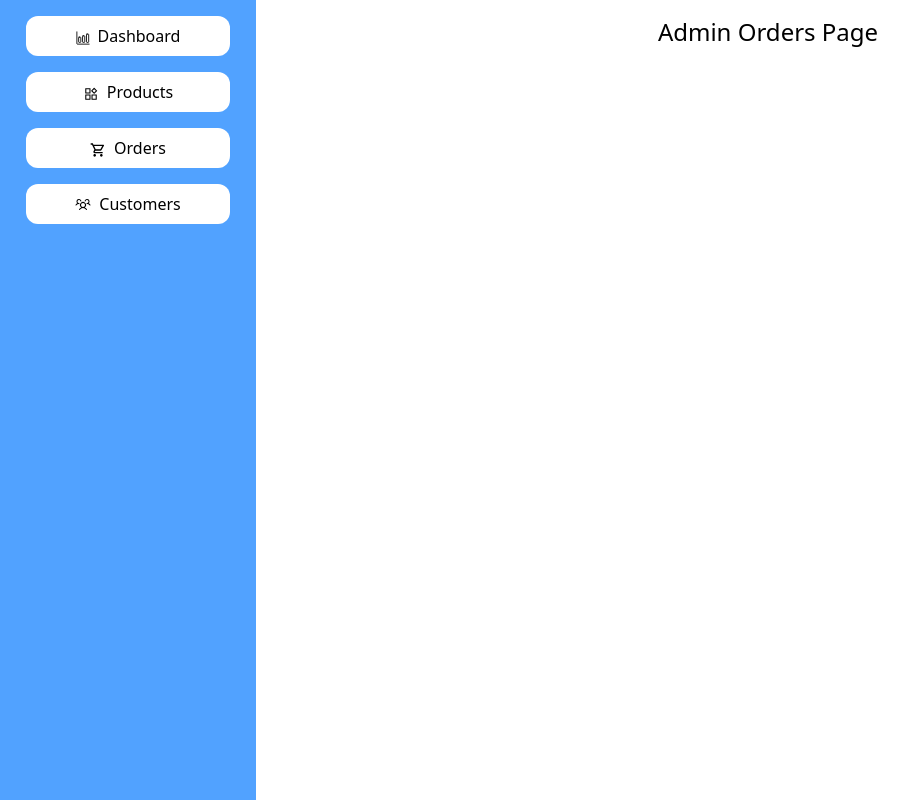
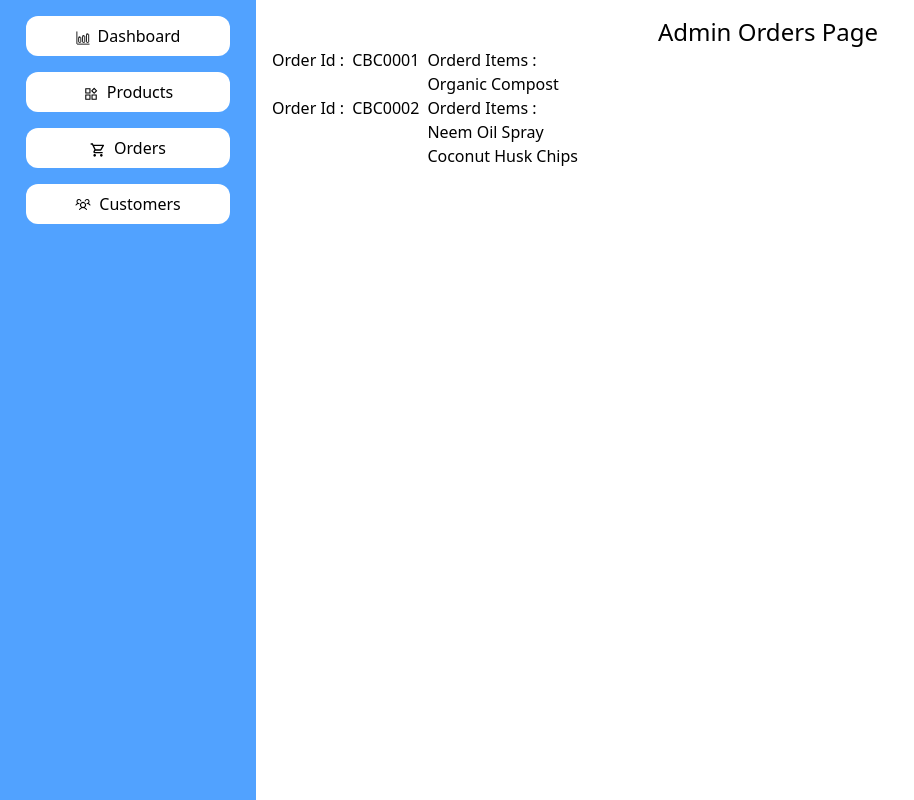
Before and after one commit to Thenuka09/cbc-frontend, a React (Vite) app: page /admin/orders in a window 1280 px wide. Shown: the whole page, without its empty margins (0-914 px from the left). Built offline with nearby package versions, Linux system fonts and the light colour scheme; no server answers.

Commit message:
fetch order details using axios

```diff
--- a/src/pages/admin/admin-orders-page.jsx
+++ b/src/pages/admin/admin-orders-page.jsx
@@ -1,7 +1,97 @@
-export default function AdminOrdersPage(){
-    return(
+import axios from "axios";
+import { useEffect, useState } from "react";
+
+export default function AdminOrdersPage() {
+    const [orders, setOrders] = useState([
+        {
+            _id: "68878f1fdaf3d69c429f8503",
+            orderId: "CBC0001",
+            email: "johndoe10@example.com",
+            orderedItems: [
+                {
+                    name: "Organic Compost",
+                    price: "1200",
+                    quantity: "1",
+                    image: "https://example.com/images/compost.jpg",
+                    _id: "68878f1fdaf3d69c429f8504",
+                },
+            ],
+            paymentId: "PAY123456",
+            status: "pending",
+            notes: "Leave at the front gate.",
+            name: "John Doe",
+            address: "123 Garden Lane, Colombo",
+            phoneNumber: "0771234567",
+            date: "2025-07-28T14:54:23.627Z",
+            __v: 0,
+        },
+        {
+            _id: "68878f4cdaf3d69c429f8508",
+            orderId: "CBC0002",
+            email: "johndoe10@example.com",
+            orderedItems: [
+                {
+                    name: "Neem Oil Spray",
+                    price: "950",
+                    quantity: "2",
+                    image: "https://example.com/images/neem.jpg",
+                    _id: "68878f4cdaf3d69c429f8509",
+                },
+                {
+                    name: "Coconut Husk Chips",
+                    price: "800",
+                    quantity: "1",
+                    image: "https://example.com/images/chips.png",
+                    _id: "68878f4cdaf3d69c429f850a",
+                },
+            ],
+            paymentId: "PAY789654",
+            status: "pending",
+            notes: "Ring the bell on arrival.",
+            name: "Sachini Perera",
+            address: "45 Lake View, Kandy",
+            phoneNumber: "0712345678",
+            date: "2025-07-28T14:55:08.736Z",
+            __v: 0,
+        },
+    ]);
+
+    //create a useEffect to fetch order details
+    useEffect(() => {
+        // get order details
+        async function getOrders() {
+            try {
+                const response = await axios.get("http://localhost:5000/api/order");
+                // console.log("Order Details", response.data);
+                setOrders(response.data);
+            } catch (error) {
+                console.error("Failed to fetch orders :", error);
+            }
+        }
+        getOrders();
+    }, []);
+
+    return (
         <div className="pt-4">
             <h1 className="text-center text-2xl">Admin Orders Page</h1>
+
+            {/* map function to display the orders */}
+            {orders.map((order, index) => {
+                return (
+                    <div key={index} className="flex space-x-2">
+                        <span>Order Id :</span>
+                        <span>{order.orderId}</span>
+                        <span>
+                            Orderd Items :{" "}
+                            {order.orderedItems.map((orderedItem, index) => {
+                                return (
+                                    <span key={index} className="flex space-x-2">{orderedItem.name}</span>
+                                );
+                            })}
+                        </span>
+                    </div>
+                );
+            })}
         </div>
-    )
+    );
 }
```
